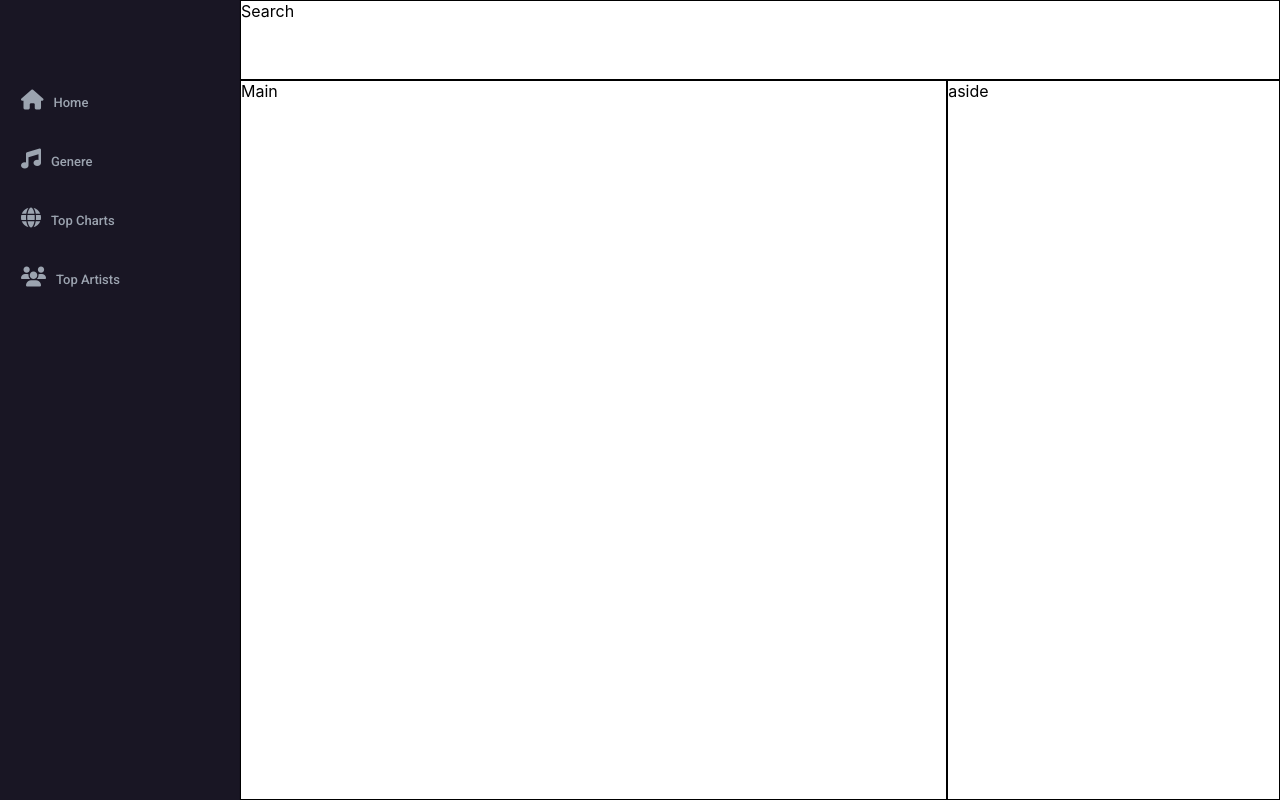
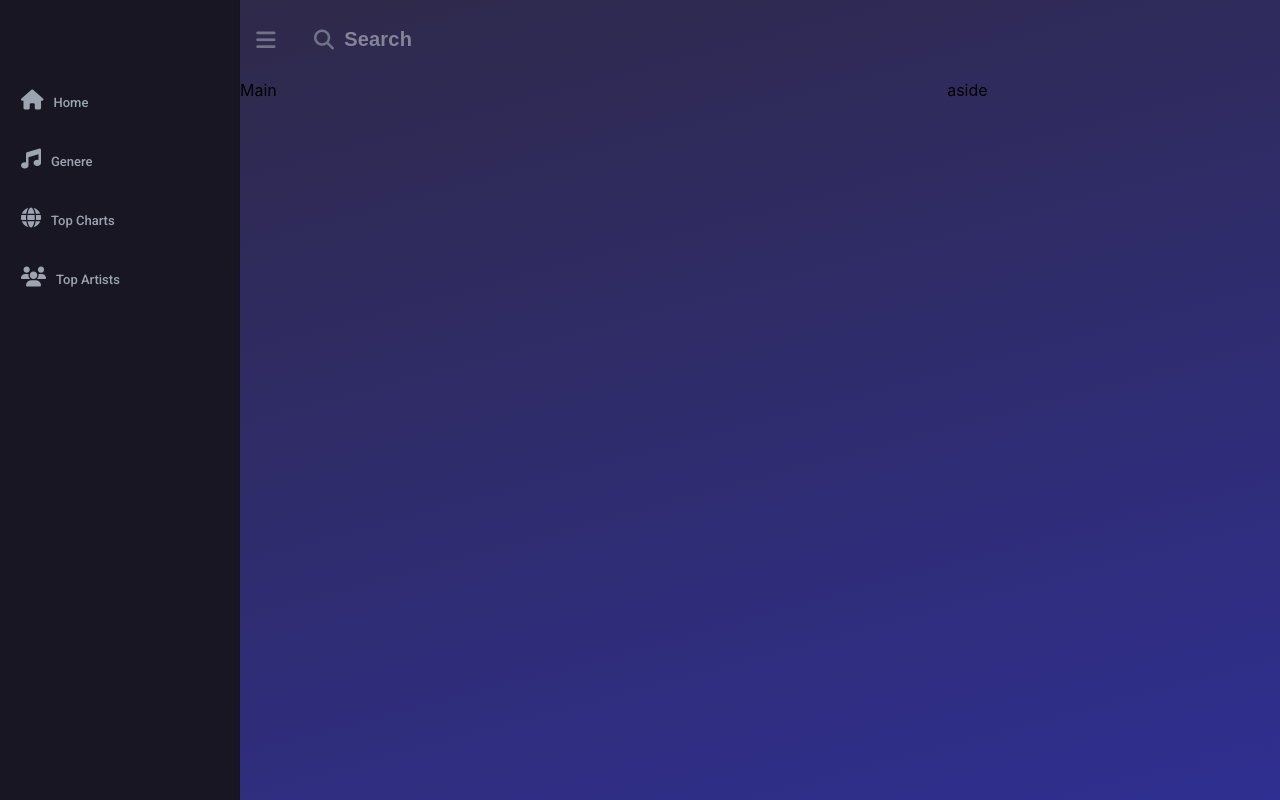
Before and after one commit to gwolf97/music-app-rapidapi, a React (Create React App) app: page / in a window 1280 px wide. Built offline with nearby package versions, Linux system fonts and the light colour scheme.

Commit message:
Search bar styles first draft

```diff
--- a/package.json
+++ b/package.json
@@ -9,6 +9,7 @@
     "@testing-library/jest-dom": "^5.16.5",
     "@testing-library/react": "^13.4.0",
     "@testing-library/user-event": "^13.5.0",
+    "hamburger-react": "^2.5.0",
     "react": "^18.2.0",
     "react-dom": "^18.2.0",
     "react-redux": "^8.0.2",
--- a/src/components/Navbar.jsx
+++ b/src/components/Navbar.jsx
@@ -1,10 +1,6 @@
 import * as React from 'react';
 import Drawer from '@mui/material/Drawer';
-import CssBaseline from '@mui/material/CssBaseline';
-import AppBar from '@mui/material/AppBar';
 import Toolbar from '@mui/material/Toolbar';
-import Typography from '@mui/material/Typography';
-import Divider from '@mui/material/Divider';
 import { ListItem, List } from '@mui/material';
 
 export default function Navbar() {
--- /dev/null
+++ b/src/components/SearchBar.jsx
@@ -0,0 +1,13 @@
+import React from 'react'
+import { Input } from '@mui/material'
+
+const SearchBar = () => {
+  return (
+    <>
+        <Input startAdornment={(<i style={{color:"#9ca4b0", margin:"0 10px 0 10px", fontSize:"20px", opacity:"0.6"}} className="fa-solid fa-magnifying-glass"></i>)} sx={{border:"none"}} placeholder="Search" disableUnderline id="standard-basic" variant="standard" style={{width:"100%", height:"100%", color:"#fefefe", fontFamily:"Poppins, sans-serif", fontWeight:"700", fontSize:"20px"}} />
+    </>
+
+  )
+}
+
+export default SearchBar
--- a/src/index.css
+++ b/src/index.css
@@ -13,6 +13,8 @@ body {
     sans-serif;
   -webkit-font-smoothing: antialiased;
   -moz-osx-font-smoothing: grayscale;
+  background: rgb(47,41,69);
+  background: linear-gradient(165deg, rgba(47,41,69,1) 0%, rgba(47,47,145,1) 100%);
 }
 
 code {
@@ -21,6 +23,8 @@ code {
 }
 
 .container {
+  background: rgb(47,41,69);
+  background: linear-gradient(165deg, rgba(47,41,69,1) 0%, rgba(47,47,145,1) 100%);
   display: grid;
   grid-template-columns: 240px 1.7fr 0.8fr;
   grid-template-rows: 0.2fr 1.8fr;
@@ -31,19 +35,18 @@ code {
 }
 
 .search { grid-area: search;
-  border:1px solid black;
+  display:flex;
 }
 
 .navbar { grid-area: navbar;
-  border:1px solid black;
 }
 
 .main { grid-area: main;
-  border:1px solid black;
+
 }
 
 .aside { grid-area: aside;
-  border:1px solid black;
+
 }
 
 @media only screen and (min-width: 0px) and (max-width: 768px) {
--- a/src/screens/HomeScreen.jsx
+++ b/src/screens/HomeScreen.jsx
@@ -1,13 +1,13 @@
 import React from 'react';
-import {} from '@mui/material';
+import {Button} from '@mui/material';
 import Navbar from "../components/Navbar.jsx"
-
+import SearchBar from '../components/SearchBar.jsx';
 
 const HomeScreen = () => {
   return (
     <main className="container" style={{height:"100vh"}}>
-        <div class="search">
-            Search
+        <div className="search">
+           <Button disableRipple startIcon={(<i style={{fontSize:"22px", color:"#9ca4b0", opacity:"0.6"}} className="fa-solid fa-bars"></i>)}/><SearchBar/>
         </div>
         <div className="navbar">
             <Navbar/>
```
Also changed, not shown: 1 other file (tests, documents, lock files or other folders).
